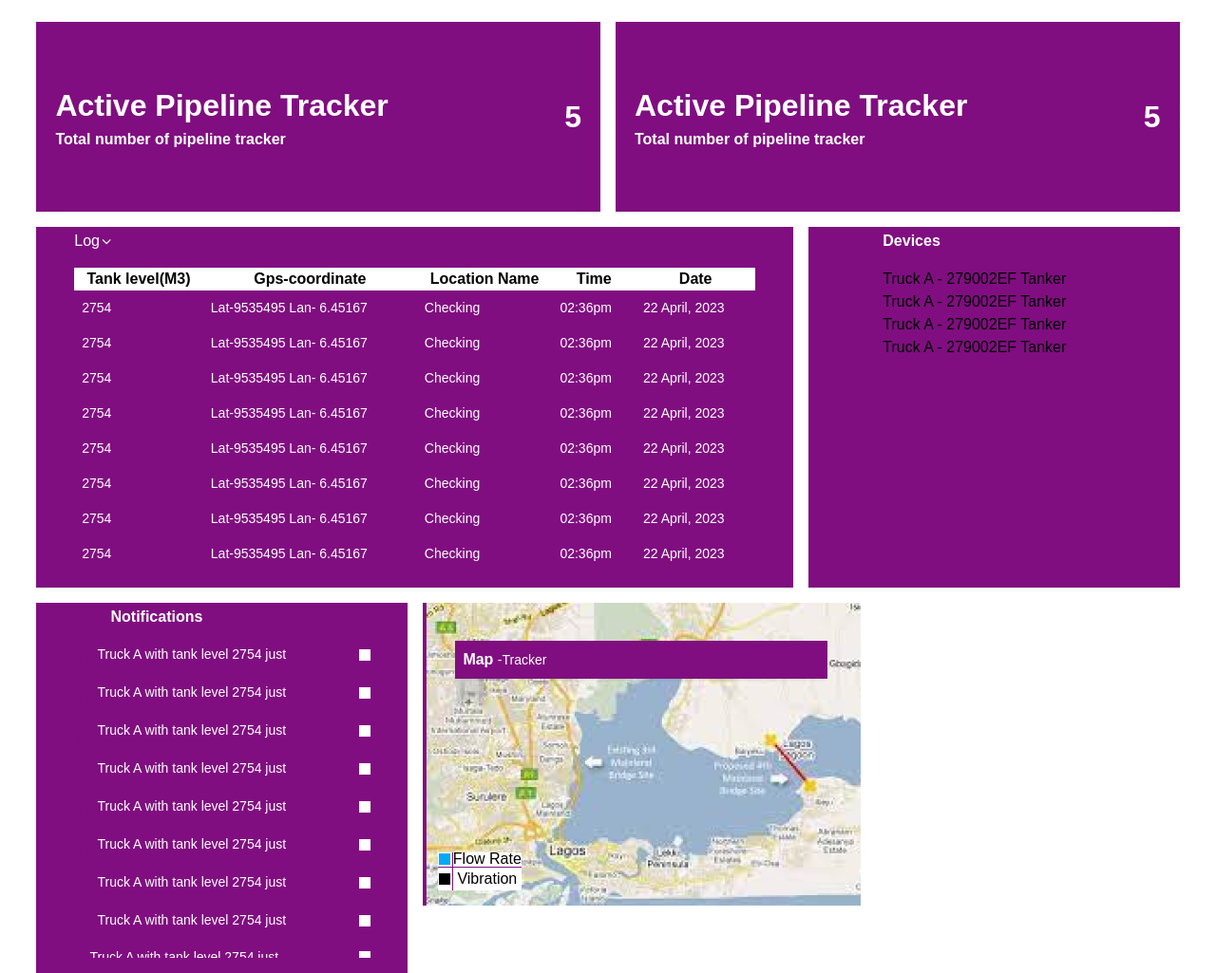
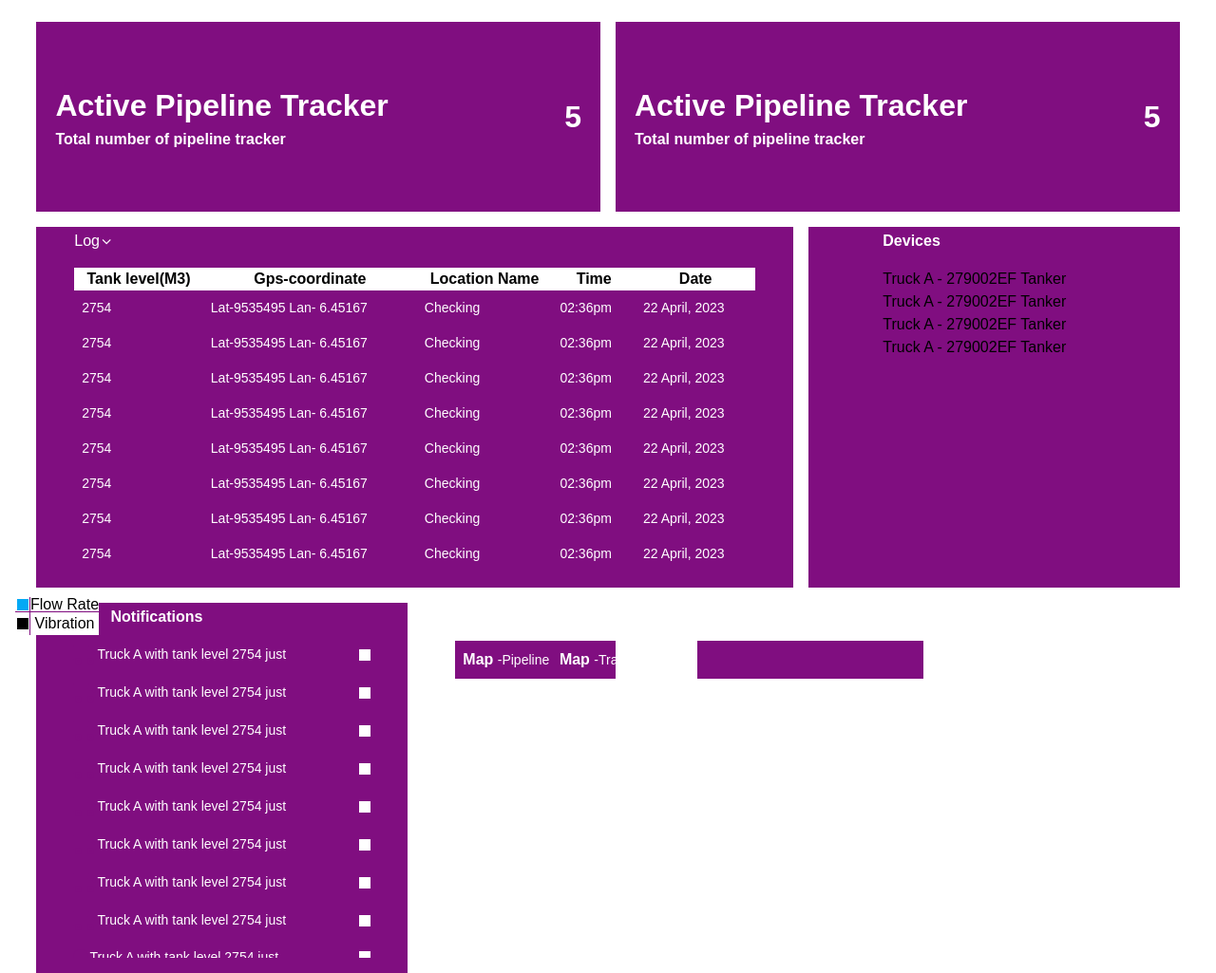
Before and after one commit to Overite/pipeline, a PHP site: page /dashboard.html in a window 1280 px wide. Shown: the part 115-1140 px from the top of the page at 95% size. Run offline with PHP 8.4, Linux system fonts and the light colour scheme; style sheets or scripts are compiled from the project's sources.

Commit message:
style updated

```diff
--- a/src/styles/dashboard.css
+++ b/src/styles/dashboard.css
@@ -273,15 +273,17 @@ body {
 }
 
 .dashboard_map{
-    grid-column-start: 5;
-    grid-column-end: 9;
-    grid-row-start: 3;
-    grid-row-end: 4;
-    background-color: #800E80;
-    position: relative;
-    background-image: url('assets/images/map_without_legend.png');
-    height: 319px;
-    width: 461px;
+    width: 460px;
+    height:  350px;
+
+
+}
+.dashboard_map_container{
+    display: flex;
+    margin-top: -40px;
+    margin-bottom: 10px;
+    width: 955px;
+    justify-content: space-between;
 }
 
 
```
